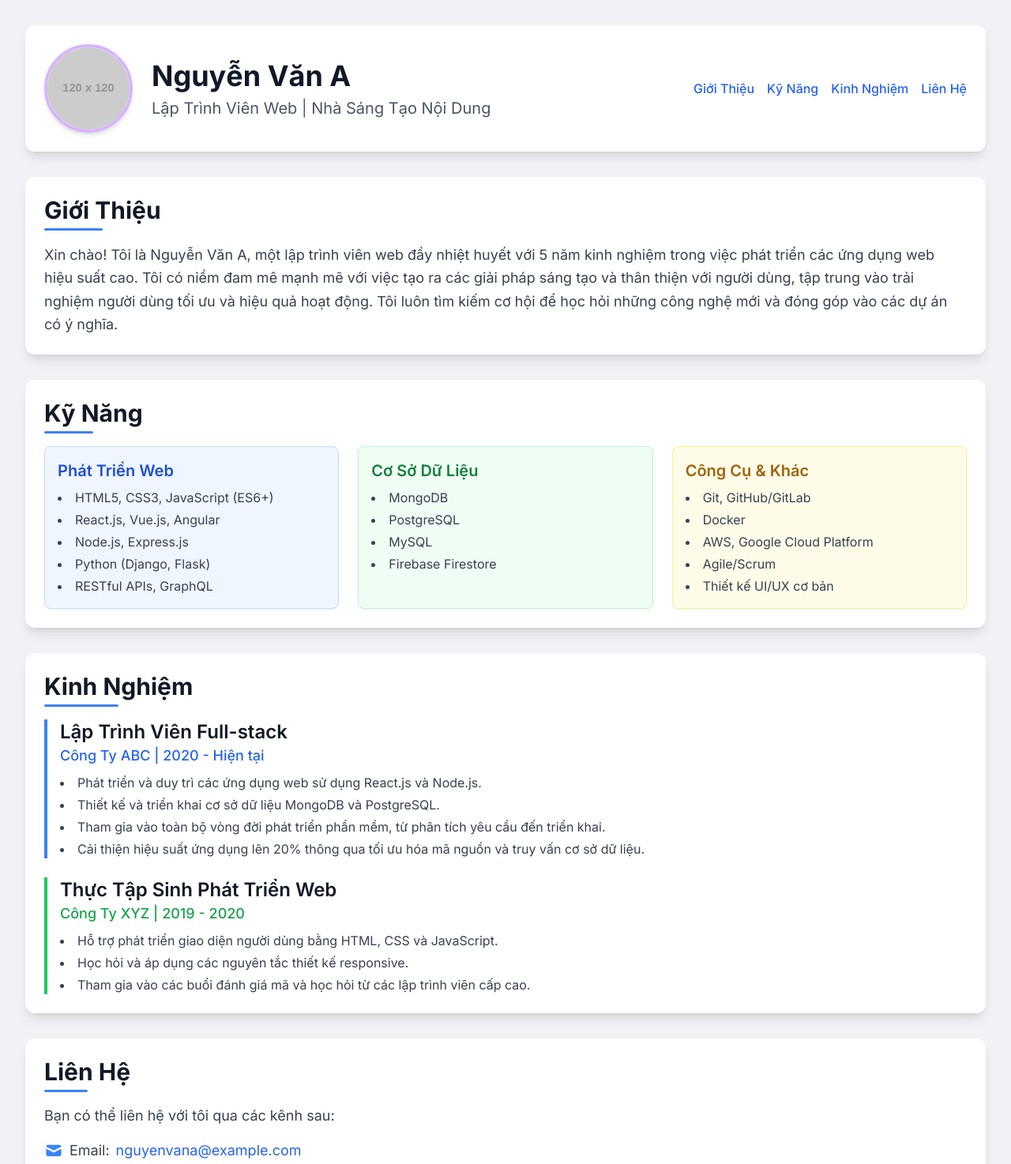
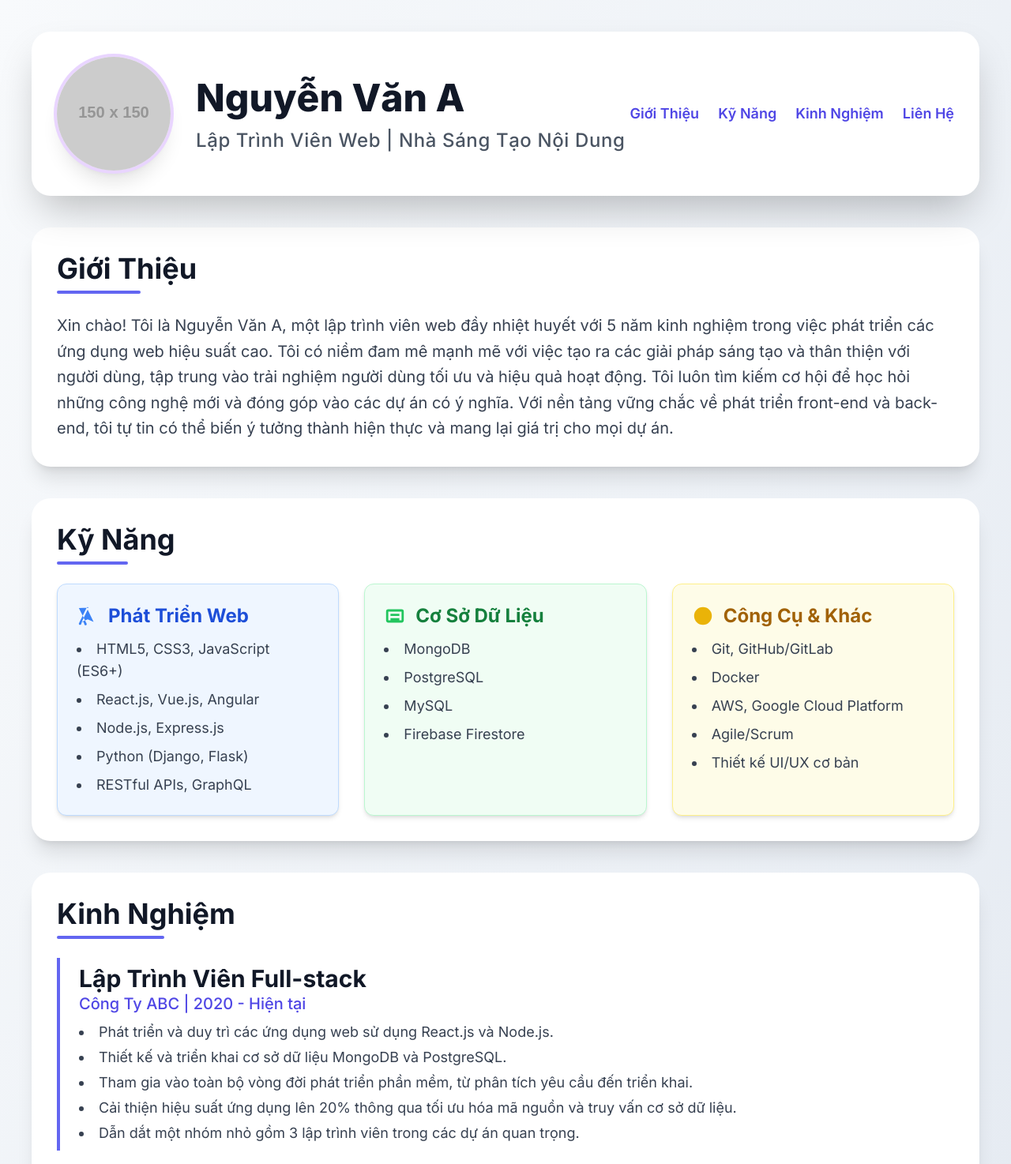
Before and after one commit to karbjs/karbjs.github.io, a plain HTML site: page profile.html in a window 1280 px wide. Shown: the top 1474 px of the page at 79% size. Drawn offline with nearby package versions, Linux system fonts and the light colour scheme; placeholder pictures from the web are drawn by us.

Commit message:
Update profile động

```diff
--- a/profile.html
+++ b/profile.html
@@ -3,69 +3,84 @@
 <head>
     <meta charset="UTF-8">
     <meta name="viewport" content="width=device-width, initial-scale=1.0">
-    <title>Hồ Sơ Cá Nhân</title>
+    <title>Hồ Sơ Cá Nhân Của Bạn</title>
     <!-- Tải Tailwind CSS -->
     <script src="https://cdn.tailwindcss.com"></script>
-    <link href="https://fonts.googleapis.com/css2?family=Inter:wght@300;400;500;600;700&display=swap" rel="stylesheet">
+    <link href="https://fonts.googleapis.com/css2?family=Inter:wght@300;400;500;600;700;800&display=swap" rel="stylesheet">
     <style>
         body {
             font-family: 'Inter', sans-serif;
-            background-color: #f0f2f5; /* Màu nền nhẹ nhàng */
+            background-color: #e2e8f0; /* Light slate background */
+            background-image: linear-gradient(to bottom right, #f8fafc, #e2e8f0); /* Subtle gradient */
         }
         .section-title {
             position: relative;
             display: inline-block;
-            padding-bottom: 0.5rem;
+            padding-bottom: 0.75rem; /* Increased padding for a bolder line */
+            margin-bottom: 1.5rem; /* More space below title */
         }
         .section-title::after {
             content: '';
             position: absolute;
             left: 0;
             bottom: 0;
-            width: 50%; /* Độ rộng của đường gạch dưới */
-            height: 3px;
-            background-color: #3b82f6; /* Màu xanh của Tailwind blue-500 */
-            border-radius: 9999px; /* Bo tròn đường gạch dưới */
+            width: 60%; /* Wider underline */
+            height: 4px; /* Thicker underline */
+            background-color: #6366f1; /* Deeper blue/indigo */
+            border-radius: 9999px;
+        }
+        .card-hover-effect {
+            transition: transform 0.3s ease, box-shadow 0.3s ease;
+        }
+        .card-hover-effect:hover {
+            transform: translateY(-5px);
+            box-shadow: 0 10px 20px rgba(0, 0, 0, 0.1);
+        }
+        .experience-item {
+            transition: background-color 0.3s ease;
+        }
+        .experience-item:hover {
+            background-color: #f0f4f8; /* Light hover for experience items */
         }
     </style>
 </head>
 <body class="antialiased text-gray-800">
-    <div class="container mx-auto p-4 sm:p-6 lg:p-8">
+    <div class="container mx-auto p-4 sm:p-6 lg:p-10">
         <!-- Phần Header -->
-        <header class="bg-white shadow-lg rounded-xl p-6 mb-8 flex flex-col md:flex-row items-center justify-between">
-            <div class="flex flex-col md:flex-row items-center">
-                <img src="https://placehold.co/120x120/a78bfa/ffffff?text=AVATAR" alt="Ảnh đại diện" class="w-28 h-28 rounded-full object-cover mb-4 md:mb-0 md:mr-6 shadow-md border-4 border-purple-300">
-                <div class="text-center md:text-left">
-                    <h1 class="text-4xl font-extrabold text-gray-900 leading-tight">Nguyễn Văn A</h1>
-                    <p class="text-xl text-gray-600 mt-1">Lập Trình Viên Web | Nhà Sáng Tạo Nội Dung</p>
+        <header class="bg-white shadow-2xl rounded-3xl p-8 mb-10 flex flex-col md:flex-row items-center justify-between transform transition-all duration-300 hover:scale-[1.01]">
+            <div class="flex flex-col md:flex-row items-center text-center md:text-left">
+                <img src="https://placehold.co/150x150/8b5cf6/ffffff?text=AVATAR" alt="Ảnh đại diện" class="w-36 h-36 rounded-full object-cover mb-6 md:mb-0 md:mr-8 shadow-xl border-6 border-purple-400 ring-4 ring-purple-200">
+                <div>
+                    <h1 class="text-5xl font-extrabold text-gray-900 leading-tight mb-2">Nguyễn Văn A</h1>
+                    <p class="text-2xl text-gray-600 font-medium tracking-wide">Lập Trình Viên Web | Nhà Sáng Tạo Nội Dung</p>
                 </div>
             </div>
-            <nav class="mt-6 md:mt-0">
-                <ul class="flex flex-wrap justify-center md:justify-end space-x-4">
-                    <li><a href="#gioi-thieu" class="text-blue-600 hover:text-blue-800 font-medium transition duration-300 ease-in-out">Giới Thiệu</a></li>
-                    <li><a href="#ky-nang" class="text-blue-600 hover:text-blue-800 font-medium transition duration-300 ease-in-out">Kỹ Năng</a></li>
-                    <li><a href="#kinh-nghiem" class="text-blue-600 hover:text-blue-800 font-medium transition duration-300 ease-in-out">Kinh Nghiệm</a></li>
-                    <li><a href="#lien-he" class="text-blue-600 hover:text-blue-800 font-medium transition duration-300 ease-in-out">Liên Hệ</a></li>
+            <nav class="mt-8 md:mt-0">
+                <ul class="flex flex-wrap justify-center md:justify-end space-x-6">
+                    <li><a href="#gioi-thieu" class="text-indigo-600 hover:text-indigo-800 font-semibold text-lg transition duration-300 ease-in-out hover:underline hover:underline-offset-4">Giới Thiệu</a></li>
+                    <li><a href="#ky-nang" class="text-indigo-600 hover:text-indigo-800 font-semibold text-lg transition duration-300 ease-in-out hover:underline hover:underline-offset-4">Kỹ Năng</a></li>
+                    <li><a href="#kinh-nghiem" class="text-indigo-600 hover:text-indigo-800 font-semibold text-lg transition duration-300 ease-in-out hover:underline hover:underline-offset-4">Kinh Nghiệm</a></li>
+                    <li><a href="#lien-he" class="text-indigo-600 hover:text-indigo-800 font-semibold text-lg transition duration-300 ease-in-out hover:underline hover:underline-offset-4">Liên Hệ</a></li>
                 </ul>
             </nav>
         </header>
 
         <!-- Phần Giới Thiệu -->
-        <section id="gioi-thieu" class="bg-white shadow-lg rounded-xl p-6 mb-8">
-            <h2 class="text-3xl font-bold text-gray-900 mb-4 section-title">Giới Thiệu</h2>
-            <p class="text-lg text-gray-700 leading-relaxed">
-                Xin chào! Tôi là Nguyễn Văn A, một lập trình viên web đầy nhiệt huyết với 5 năm kinh nghiệm trong việc phát triển các ứng dụng web hiệu suất cao. Tôi có niềm đam mê mạnh mẽ với việc tạo ra các giải pháp sáng tạo và thân thiện với người dùng, tập trung vào trải nghiệm người dùng tối ưu và hiệu quả hoạt động. Tôi luôn tìm kiếm cơ hội để học hỏi những công nghệ mới và đóng góp vào các dự án có ý nghĩa.
+        <section id="gioi-thieu" class="bg-white shadow-xl rounded-3xl p-8 mb-10 card-hover-effect">
+            <h2 class="text-4xl font-bold text-gray-900 section-title">Giới Thiệu</h2>
+            <p class="text-xl text-gray-700 leading-relaxed">
+                Xin chào! Tôi là Nguyễn Văn A, một lập trình viên web đầy nhiệt huyết với 5 năm kinh nghiệm trong việc phát triển các ứng dụng web hiệu suất cao. Tôi có niềm đam mê mạnh mẽ với việc tạo ra các giải pháp sáng tạo và thân thiện với người dùng, tập trung vào trải nghiệm người dùng tối ưu và hiệu quả hoạt động. Tôi luôn tìm kiếm cơ hội để học hỏi những công nghệ mới và đóng góp vào các dự án có ý nghĩa. Với nền tảng vững chắc về phát triển front-end và back-end, tôi tự tin có thể biến ý tưởng thành hiện thực và mang lại giá trị cho mọi dự án.
             </p>
         </section>
 
         <!-- Phần Kỹ Năng -->
-        <section id="ky-nang" class="bg-white shadow-lg rounded-xl p-6 mb-8">
-            <h2 class="text-3xl font-bold text-gray-900 mb-4 section-title">Kỹ Năng</h2>
-            <div class="grid grid-cols-1 sm:grid-cols-2 lg:grid-cols-3 gap-6">
+        <section id="ky-nang" class="bg-white shadow-xl rounded-3xl p-8 mb-10 card-hover-effect">
+            <h2 class="text-4xl font-bold text-gray-900 section-title">Kỹ Năng</h2>
+            <div class="grid grid-cols-1 sm:grid-cols-2 lg:grid-cols-3 gap-8">
                 <!-- Kỹ năng Phát triển Web -->
-                <div class="bg-blue-50 p-4 rounded-lg shadow-sm border border-blue-200">
-                    <h3 class="text-xl font-semibold text-blue-700 mb-2">Phát Triển Web</h3>
-                    <ul class="list-disc list-inside text-gray-700 space-y-1">
+                <div class="bg-blue-50 p-6 rounded-xl shadow-md border border-blue-200 card-hover-effect">
+                    <h3 class="text-2xl font-bold text-blue-700 mb-3 flex items-center"><svg class="w-7 h-7 mr-3 text-blue-500" fill="currentColor" viewBox="0 0 20 20"><path d="M10.894 2.553a1 1 0 00-1.788 0l-7 14a1 1 0 001.169 1.409l.649-.186.936-2.517 1.442.361.936 2.517.649.186a1 1 0 001.169-1.409l-7-14zM10 4.242L15.347 15.348 10 13.01l-5.347 2.338L10 4.242z"></path></svg>Phát Triển Web</h3>
+                    <ul class="list-disc list-inside text-gray-700 space-y-2 text-lg">
                         <li>HTML5, CSS3, JavaScript (ES6+)</li>
                         <li>React.js, Vue.js, Angular</li>
                         <li>Node.js, Express.js</li>
@@ -74,9 +89,9 @@
                     </ul>
                 </div>
                 <!-- Kỹ năng Cơ sở dữ liệu -->
-                <div class="bg-green-50 p-4 rounded-lg shadow-sm border border-green-200">
-                    <h3 class="text-xl font-semibold text-green-700 mb-2">Cơ Sở Dữ Liệu</h3>
-                    <ul class="list-disc list-inside text-gray-700 space-y-1">
+                <div class="bg-green-50 p-6 rounded-xl shadow-md border border-green-200 card-hover-effect">
+                    <h3 class="text-2xl font-bold text-green-700 mb-3 flex items-center"><svg class="w-7 h-7 mr-3 text-green-500" fill="currentColor" viewBox="0 0 20 20"><path d="M4 4a2 2 0 00-2 2v8a2 2 0 002 2h12a2 2 0 002-2V6a2 2 0 00-2-2H4zm0 2h12v8H4V6zm2 2h8v2H6V8zm0 4h8v2H6v-2z"></path></svg>Cơ Sở Dữ Liệu</h3>
+                    <ul class="list-disc list-inside text-gray-700 space-y-2 text-lg">
                         <li>MongoDB</li>
                         <li>PostgreSQL</li>
                         <li>MySQL</li>
@@ -84,9 +99,9 @@
                     </ul>
                 </div>
                 <!-- Kỹ năng Công cụ & Khác -->
-                <div class="bg-yellow-50 p-4 rounded-lg shadow-sm border border-yellow-200">
-                    <h3 class="text-xl font-semibold text-yellow-700 mb-2">Công Cụ & Khác</h3>
-                    <ul class="list-disc list-inside text-gray-700 space-y-1">
+                <div class="bg-yellow-50 p-6 rounded-xl shadow-md border border-yellow-200 card-hover-effect">
+                    <h3 class="text-2xl font-bold text-yellow-700 mb-3 flex items-center"><svg class="w-7 h-7 mr-3 text-yellow-500" fill="currentColor" viewBox="0 0 20 20"><path d="M10 18a8 8 0 100-16 8 8 0 000 16zM9.555 7.168A1 1 0 008 8v4a1 1 0 102 0V8a1 1 0 00-.445-.832L10 6.5l-.445.668z"></path></svg>Công Cụ & Khác</h3>
+                    <ul class="list-disc list-inside text-gray-700 space-y-2 text-lg">
                         <li>Git, GitHub/GitLab</li>
                         <li>Docker</li>
                         <li>AWS, Google Cloud Platform</li>
@@ -98,60 +113,63 @@
         </section>
 
         <!-- Phần Kinh Nghiệm -->
-        <section id="kinh-nghiem" class="bg-white shadow-lg rounded-xl p-6 mb-8">
-            <h2 class="text-3xl font-bold text-gray-900 mb-4 section-title">Kinh Nghiệm</h2>
-            <div class="space-y-6">
+        <section id="kinh-nghiem" class="bg-white shadow-xl rounded-3xl p-8 mb-10 card-hover-effect">
+            <h2 class="text-4xl font-bold text-gray-900 section-title">Kinh Nghiệm</h2>
+            <div class="space-y-8">
                 <!-- Kinh nghiệm 1 -->
-                <div class="border-l-4 border-blue-500 pl-4">
-                    <h3 class="text-2xl font-semibold text-gray-900">Lập Trình Viên Full-stack</h3>
-                    <p class="text-blue-600 text-lg font-medium">Công Ty ABC | 2020 - Hiện tại</p>
-                    <ul class="list-disc list-inside text-gray-700 mt-2 space-y-1">
+                <div class="border-l-4 border-indigo-500 pl-6 py-2 experience-item rounded-r-lg">
+                    <h3 class="text-3xl font-bold text-gray-900">Lập Trình Viên Full-stack</h3>
+                    <p class="text-indigo-600 text-xl font-medium mb-2">Công Ty ABC | 2020 - Hiện tại</p>
+                    <ul class="list-disc list-inside text-gray-700 mt-2 space-y-1 text-lg">
                         <li>Phát triển và duy trì các ứng dụng web sử dụng React.js và Node.js.</li>
                         <li>Thiết kế và triển khai cơ sở dữ liệu MongoDB và PostgreSQL.</li>
                         <li>Tham gia vào toàn bộ vòng đời phát triển phần mềm, từ phân tích yêu cầu đến triển khai.</li>
                         <li>Cải thiện hiệu suất ứng dụng lên 20% thông qua tối ưu hóa mã nguồn và truy vấn cơ sở dữ liệu.</li>
+                        <li>Dẫn dắt một nhóm nhỏ gồm 3 lập trình viên trong các dự án quan trọng.</li>
                     </ul>
                 </div>
                 <!-- Kinh nghiệm 2 -->
-                <div class="border-l-4 border-green-500 pl-4">
-                    <h3 class="text-2xl font-semibold text-gray-900">Thực Tập Sinh Phát Triển Web</h3>
-                    <p class="text-green-600 text-lg font-medium">Công Ty XYZ | 2019 - 2020</p>
-                    <ul class="list-disc list-inside text-gray-700 mt-2 space-y-1">
+                <div class="border-l-4 border-emerald-500 pl-6 py-2 experience-item rounded-r-lg">
+                    <h3 class="text-3xl font-bold text-gray-900">Thực Tập Sinh Phát Triển Web</h3>
+                    <p class="text-emerald-600 text-xl font-medium mb-2">Công Ty XYZ | 2019 - 2020</p>
+                    <ul class="list-disc list-inside text-gray-700 mt-2 space-y-1 text-lg">
                         <li>Hỗ trợ phát triển giao diện người dùng bằng HTML, CSS và JavaScript.</li>
                         <li>Học hỏi và áp dụng các nguyên tắc thiết kế responsive.</li>
                         <li>Tham gia vào các buổi đánh giá mã và học hỏi từ các lập trình viên cấp cao.</li>
+                        <li>Đóng góp vào việc phát triển các tính năng nhỏ và sửa lỗi.</li>
                     </ul>
                 </div>
             </div>
         </section>
 
         <!-- Phần Liên Hệ -->
-        <section id="lien-he" class="bg-white shadow-lg rounded-xl p-6 mb-8">
-            <h2 class="text-3xl font-bold text-gray-900 mb-4 section-title">Liên Hệ</h2>
-            <p class="text-lg text-gray-700 mb-4">Bạn có thể liên hệ với tôi qua các kênh sau:</p>
-            <ul class="space-y-3 text-lg text-gray-700">
+        <section id="lien-he" class="bg-white shadow-xl rounded-3xl p-8 mb-10 card-hover-effect">
+            <h2 class="text-4xl font-bold text-gray-900 section-title">Liên Hệ</h2>
+            <p class="text-xl text-gray-700 mb-6">Bạn có thể liên hệ với tôi qua các kênh sau:</p>
+            <ul class="space-y-4 text-xl text-gray-700">
                 <li class="flex items-center">
-                    <svg class="w-6 h-6 mr-2 text-blue-500" fill="currentColor" viewBox="0 0 20 20"><path d="M2.003 5.884L10 9.882l7.997-3.998A2 2 0 0016 4H4a2 2 0 00-1.997 1.884z"></path><path d="M18 8.118l-8 4-8-4V14a2 2 0 002 2h12a2 2 0 002-2V8.118z"></path></svg>
+                    <svg class="w-8 h-8 mr-3 text-blue-500" fill="currentColor" viewBox="0 0 20 20"><path d="M2.003 5.884L10 9.882l7.997-3.998A2 2 0 0016 4H4a2 2 0 00-1.997 1.884z"></path><path d="M18 8.118l-8 4-8-4V14a2 2 0 002 2h12a2 2 0 002-2V8.118z"></path></svg>
                     Email: <a href="mailto:nguyenvana@example.com" class="text-blue-600 hover:underline ml-2">nguyenvana@example.com</a>
                 </li>
                 <li class="flex items-center">
-                    <svg class="w-6 h-6 mr-2 text-green-500" fill="currentColor" viewBox="0 0 20 20"><path fill-rule="evenodd" d="M7 2a2 2 0 00-2 2v12a2 2 0 002 2h6a2 2 0 002-2V4a2 2 0 00-2-2H7zm3 14a1 1 0 100-2 1 1 0 000 2z" clip-rule="evenodd"></path></svg>
+                    <svg class="w-8 h-8 mr-3 text-green-500" fill="currentColor" viewBox="0 0 20 20"><path fill-rule="evenodd" d="M7 2a2 2 0 00-2 2v12a2 2 0 002 2h6a2 2 0 002-2V4a2 2 0 00-2-2H7zm3 14a1 1 0 100-2 1 1 0 000 2z" clip-rule="evenodd"></path></svg>
                     Điện thoại: <a href="tel:+84123456789" class="text-blue-600 hover:underline ml-2">(+84) 123 456 789</a>
                 </li>
                 <li class="flex items-center">
-                    <svg class="w-6 h-6 mr-2 text-gray-600" fill="currentColor" viewBox="0 0 20 20"><path fill-rule="evenodd" d="M10 0C4.477 0 0 4.484 0 10.017c0 4.417 2.865 8.168 6.839 9.489.5.092.682-.217.682-.483 0-.237-.008-.868-.013-1.703-2.782.605-3.369-1.343-3.369-1.343-.454-1.158-1.11-1.466-1.11-1.466-.908-.62.069-.608.069-.608 1.004.072 1.531 1.032 1.531 1.032.892 1.529 2.341 1.089 2.91.833.091-.647.35-1.088.636-1.338-2.22-.253-4.555-1.113-4.555-4.93 0-1.09.39-1.984 1.029-2.682-.103-.253-.446-1.272.098-2.65 0 0 .84-.268 2.75 1.022A9.607 9.607 0 0110 4.878c.85.004 1.705.115 2.504.337 1.909-1.29 2.747-1.022 2.747-1.022.546 1.378.202 2.397.099 2.65.64.698 1.028 1.592 1.028 2.682 0 3.826-2.338 4.673-4.564 4.925.359.309.678.92.678 1.855 0 1.338-.012 2.419-.012 2.747 0 .268.18.579.688.482C17.13 18.18 20 14.425 20 10.017 20 4.484 15.522 0 10 0z" clip-rule="evenodd"></path></svg>
+                    <svg class="w-8 h-8 mr-3 text-gray-600" fill="currentColor" viewBox="0 0 20 20"><path fill-rule="evenodd" d="M10 0C4.477 0 0 4.484 0 10.017c0 4.417 2.865 8.168 6.839 9.489.5.092.682-.217.682-.483 0-.237-.008-.868-.013-1.703-2.782.605-3.369-1.343-3.369-1.343-.454-1.158-1.11-1.466-1.11-1.466-.908-.62.069-.608.069-.608 1.004.072 1.531 1.032 1.531 1.032.892 1.529 2.341 1.089 2.91.833.091-.647.35-1.088.636-1.338-2.22-.253-4.555-1.113-4.555-4.93 0-1.09.39-1.984 1.029-2.682-.103-.253-.446-1.272.098-2.65 0 0 .84-.268 2.75 1.022A9.607 9.607 0 0110 4.878c.85.004 1.705.115 2.504.337 1.909-1.29 2.747-1.022 2.747-1.022.546 1.378.202 2.397.099 2.65.64.698 1.028 1.592 1.028 2.682 0 3.826-2.338 4.673-4.564 4.925.359.309.678.92.678 1.855 0 1.338-.012 2.419-.012 2.747 0 .268.18.579.688.482C17.13 18.18 20 14.425 20 10.017 20 4.484 15.522 0 10 0z" clip-rule="evenodd"></path></svg>
                     GitHub: <a href="https://github.com/yourusername" target="_blank" class="text-blue-600 hover:underline ml-2">github.com/yourusername</a>
                 </li>
                 <li class="flex items-center">
-                    <svg class="w-6 h-6 mr-2 text-blue-700" fill="currentColor" viewBox="0 0 20 20"><path d="M16 4H4c-1.104 0-2 .896-2 2v12c0 1.104.896 2 2 2h12c1.104 0 2-.896 2-2V6c0-1.104-.896-2-2-2zM4 6h12v12H4V6zm4 2h4v2H8V8zm0 4h4v2H8v-2z"></path></svg>
+                    <svg class="w-8 h-8 mr-3 text-blue-700" fill="currentColor" viewBox="0 0 20 20"><path d="M16 4H4c-1.104 0-2 .896-2 2v12c0 1.104.896 2 2 2h12c1.104 0 2-.896 2-2V6c0-1.104-.896-2-2-2zM4 6h12v12H4V6zm4 2h4v2H8V8zm0 4h4v2H8v-2z"></path></svg>
                     LinkedIn: <a href="https://linkedin.com/in/yourprofile" target="_blank" class="text-blue-600 hover:underline ml-2">linkedin.com/in/yourprofile</a>
                 </li>
             </ul>
         </section>
 
         <!-- Phần Footer -->
-        <footer class="text-center text-gray-600 mt-8 py-4 border-t border-gray-300">
+        <footer class="text-center text-gray-600 mt-10 py-6 border-t border-gray-300 text-lg">
             <p>&copy; 2025 Nguyễn Văn A. Mọi quyền được bảo lưu.</p>
+            <p class="mt-2 text-sm">Được thiết kế với <span class="text-red-500">&hearts;</span> và Tailwind CSS.</p>
         </footer>
     </div>
 </body>
```
